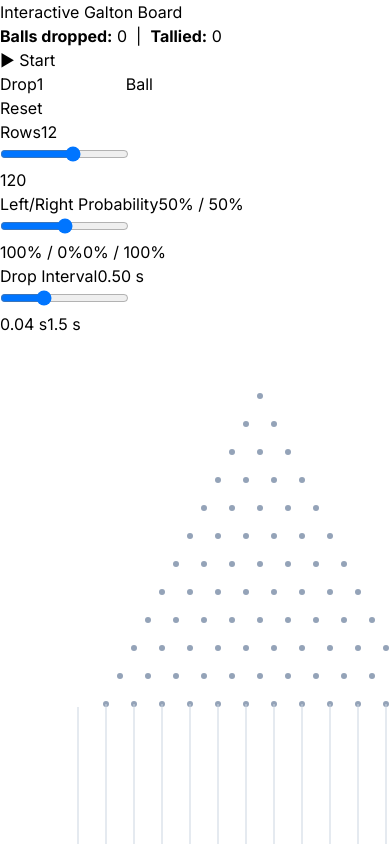
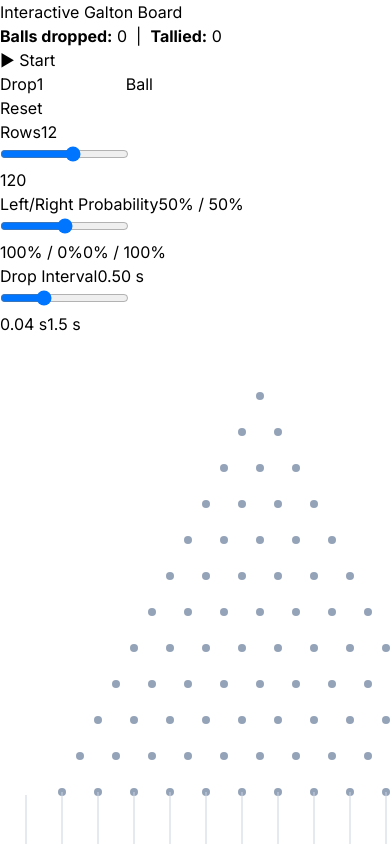
Before and after one commit to marley-p/galtonboard, a React (Vite) app: page / in a window 390 px wide. Shown: the top 844 px of the page. Built offline with nearby package versions, Linux system fonts and the light colour scheme.

Commit message:
Wider layout with larger pegs and spacing for readability
- Increase peg spacing from 28 to 36
- Increase peg/ball radius for visibility
- Allow horizontal scroll on mobile for wider board
- Increase max-width container for larger screens

```diff
--- a/src/GaltonBoard.jsx
+++ b/src/GaltonBoard.jsx
@@ -36,12 +36,12 @@ export default function GaltonBoard() {
   const [dropCount, setDropCount] = useState(1); // Number of balls to drop at once
 
   // Geometry - dynamic sizing based on rows
-  const spacing = 28; // fixed spacing
-  const pegRadius = 3;
-  const ballRadius = 3.2;
+  const spacing = 36; // increased spacing for wider layout
+  const pegRadius = 4;
+  const ballRadius = 4;
   const topMargin = 40;
   const bottomMargin = 200; // Increased to accommodate bins
-  const sidePadding = 40; // padding on left and right sides
+  const sidePadding = 50; // padding on left and right sides
   const binHeight = 30; // Fixed height for bins (very short)
   const gapBeforeHorizontalLine = 3; // Small gap between last peg row and column separators (like real Galton board)
 
@@ -775,8 +775,8 @@ export default function GaltonBoard() {
         </div>
 
         {/* Main Board Card - Centered */}
-        <div className="bg-white rounded-xl shadow-md p-4 sm:p-5 mx-auto w-full max-w-4xl">
-          <div className="relative w-full max-h-[70vh] overflow-hidden border-2 border-[#f2f2f2] rounded-lg bg-[#f7f7f7] flex items-start justify-center">
+        <div className="bg-white rounded-xl shadow-md p-4 sm:p-5 mx-auto w-full max-w-5xl">
+          <div className="relative w-full max-h-[70vh] overflow-x-auto overflow-y-hidden border-2 border-[#f2f2f2] rounded-lg bg-[#f7f7f7] flex items-start justify-center">
             <canvas
               ref={canvasRef}
               width={width}
```
